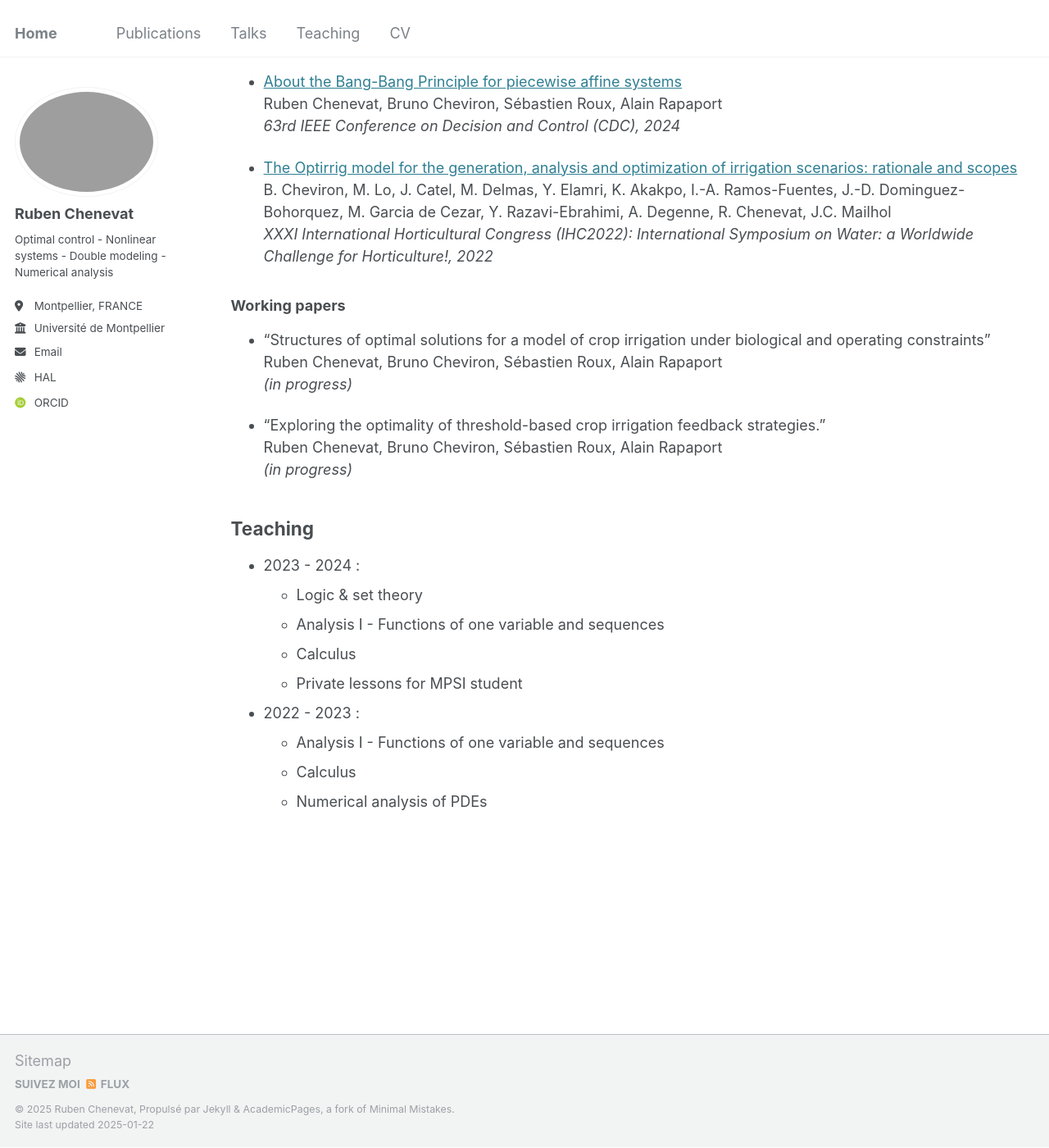
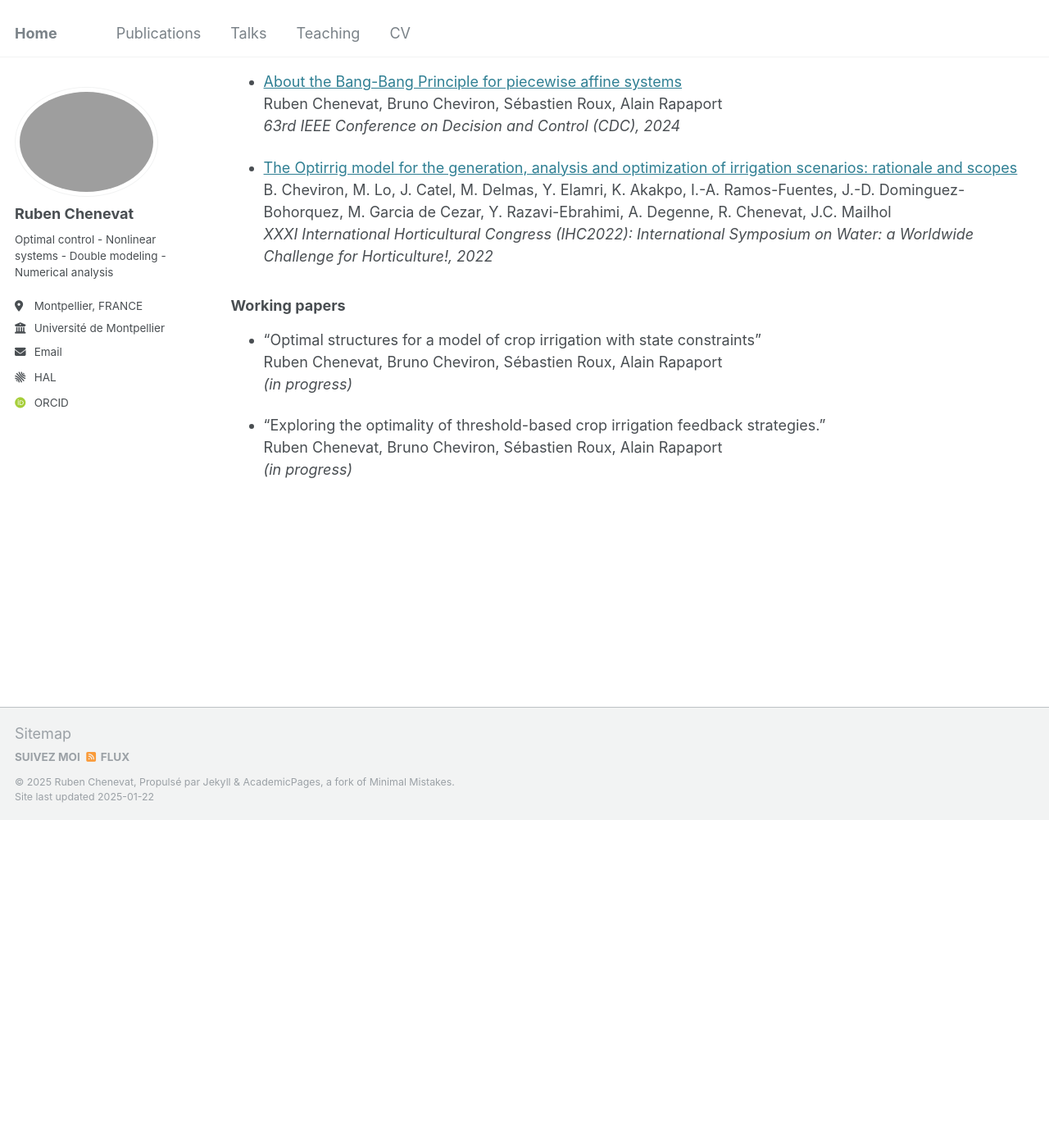
Before and after one commit to rubenchenevat/rubenchenevat.github.io, a Jekyll site: the page built from _pages/cv.md, in a window 1280 px wide and 1400 px high, scrolled down 1623 px. Shown: the whole window at 82% size. Built offline with Jekyll 4.4.1, drawn with Linux system fonts in a browser that asks for light colours; some web fonts are replaced; after the commit the page ends 2623 px from its top, so only the background shows below that.

Commit message:
Update cv.md

```diff
--- a/_pages/cv.md
+++ b/_pages/cv.md
@@ -77,28 +77,10 @@ redirect_from:
 
 ### Working papers
 
-* "Structures of optimal solutions for a model of crop irrigation under biological and operating constraints"\
+* "Optimal structures for a model of crop irrigation with state constraints"\
   Ruben Chenevat, Bruno Cheviron, Sébastien Roux, Alain Rapaport\
   _(in progress)_
 
 * "Exploring the optimality of threshold-based crop irrigation feedback strategies."\
   Ruben Chenevat, Bruno Cheviron, Sébastien Roux, Alain Rapaport\
   _(in progress)_
-
-## Teaching
-
-<!--  <ul>{% for post in site.teaching reversed %}
-    {% include archive-single-cv.html %}
-  {% endfor %}</ul>
--->
-
-* 2023 - 2024 :
-  * Logic & set theory
-  * Analysis I - Functions of one variable and sequences
-  * Calculus
-  * Private lessons for MPSI student
-
-* 2022 - 2023 :
-  * Analysis I - Functions of one variable and sequences
-  * Calculus
-  * Numerical analysis of PDEs
```
